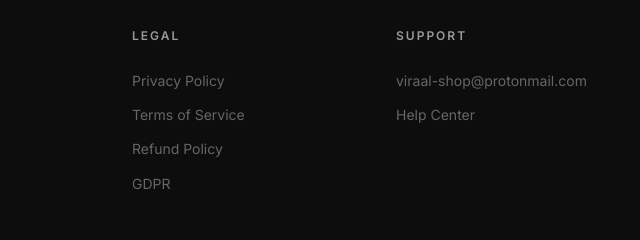
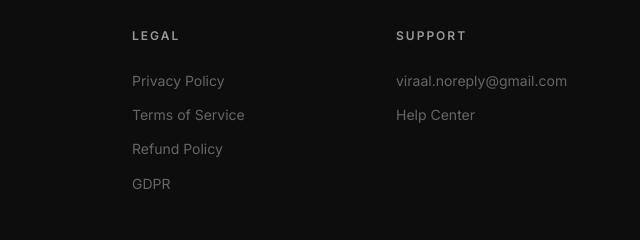
Before and after one commit to kyseladavid47-lang/viraal-shop, a website: page index.html in a window 1280 px wide. Shown: the part 6582-6822 px from the top of the page, 640-1280 px from the left. Drawn offline with Linux system fonts and the light colour scheme.

Commit message:
Update index.html

```diff
--- a/index.html
+++ b/index.html
@@ -1843,7 +1843,7 @@
             </div>
             <div class="footer-col">
                 <h4>Support</h4>
-                <a href="mailto:viraal-shop@protonmail.com">viraal-shop@protonmail.com</a>
+                <a href="mailto:viraal.noreply@gmail.com">viraal.noreply@gmail.com</a>
                 <a href="#">Help Center</a>
             </div>
         </div>
@@ -1876,7 +1876,7 @@
             <a href="#" class="download-btn" id="downloadLink" onclick="downloadProduct(event)">Download Your
                 Blueprint</a>
             <p style="margin-top:20px;font-size:13px;color:var(--gray-400)">Having trouble? Contact <a
-                    href="mailto:viraal-shop@protonmail.com" style="color:var(--viraal-orange)">viraal-shop@protonmail.com</a></p>
+                    href="mailto:viraal.noreply@gmail.com" style="color:var(--viraal-orange)">viraal.noreply@gmail.com</a></p>
         </div>
     </div>
 
@@ -1950,7 +1950,7 @@
                 <li>Object to processing</li>
                 <li>Withdraw consent at any time</li>
             </ul>
-            <p>To exercise these rights, contact us at <a href="mailto:privacy@viraal.co">privacy@viraal.co</a>.</p>
+            <p>To exercise these rights, contact us at <a href="mailto:viraal.noreply@gmail.com">viraal.noreply@gmail.com</a>.</p>
             <h2>8. Cookies</h2>
             <p>We use cookies for essential website functionality and analytics. Non-essential cookies require your
                 consent. See our cookie banner for details.</p>
@@ -1959,7 +1959,7 @@
                 encryption, secure payment processing, and regular security audits.</p>
             <h2>10. Contact</h2>
             <p>For privacy-related questions, contact:<br>Email: <a
-                    href="mailto:privacy@viraal.co">privacy@viraal.co</a></p>
+                    href="mailto:viraal.noreply@gmail.com">viraal.noreply@gmail.com</a></p>
         </div>
 
         <div class="legal-page" id="termsPage">
@@ -2004,7 +2004,7 @@
             <p>We reserve the right to modify these terms at any time. Changes will be effective immediately upon
                 posting. Continued use of our services constitutes acceptance of the updated terms.</p>
             <h2>10. Contact</h2>
-            <p>For questions about these terms, contact <a href="mailto:legal@viraal.co">legal@viraal.co</a>.</p>
+            <p>For questions about these terms, contact <a href="mailto:viraal.noreply@gmail.com">viraal.noreply@gmail.com</a>.</p>
         </div>
 
         <div class="legal-page" id="refundPage">
@@ -2027,7 +2027,7 @@
                 <li>The product files are corrupted or inaccessible due to technical issues on our end</li>
                 <li>You never received the download link due to a system error</li>
             </ul>
-            <p>In such cases, contact <a href="mailto:viraal-shop@protonmail.com">viraal-shop@protonmail.com</a> within 14 days of
+            <p>In such cases, contact <a href="mailto:viraal.noreply@gmail.com">viraal.noreply@gmail.com</a> within 14 days of
                 purchase with your order details.</p>
             <h2>4. EU Consumer Rights</h2>
             <p>Under EU consumer protection law, consumers generally have a 14-day right of withdrawal for online
@@ -2040,7 +2040,7 @@
                 <li>You understand that digital products cannot be returned</li>
             </ul>
             <h2>5. Contact</h2>
-            <p>For refund-related inquiries, contact <a href="mailto:viraal-shop@protonmail.com">viraal-shop@protonmail.com</a>.</p>
+            <p>For refund-related inquiries, contact <a href="mailto:viraal.noreply@gmail.com">viraal.noreply@gmail.com</a>.</p>
         </div>
 
         <div class="legal-page" id="gdprPage">
@@ -2051,7 +2051,7 @@
             <p><strong>Last updated:</strong> May 6, 2026</p>
             <h2>1. Data Controller</h2>
             <p>VIRAAL is the data controller for all personal data collected through this website. Contact: <a
-                    href="mailto:privacy@viraal.co">privacy@viraal.co</a></p>
+                    href="mailto:viraal.noreply@gmail.com">viraal.noreply@gmail.com</a></p>
             <h2>2. Lawful Basis for Processing</h2>
             <p>We process personal data based on the following lawful bases under GDPR Article 6:</p>
             <ul>
@@ -2091,7 +2091,7 @@
                 and affected users without undue delay.</p>
             <h2>7. Contact Our DPO</h2>
             <p>For GDPR-related inquiries, contact our Data Protection Officer at <a
-                    href="mailto:privacy@viraal.co">privacy@viraal.co</a>.</p>
+                    href="mailto:viraal.noreply@gmail.com">viraal.noreply@gmail.com</a>.</p>
         </div>
     </div>
 
@@ -2183,7 +2183,7 @@
                 }
             } catch (err) {
                 console.error('Error:', err);
-                alert('Failed to launch payment gateway. Please try again or contact viraal-shop@protonmail.com');
+                alert('Failed to launch payment gateway. Please try again or contact viraal.noreply@gmail.com');
                 // Restore button
                 if (btn && originalText) {
                     btn.innerHTML = originalText;
```
